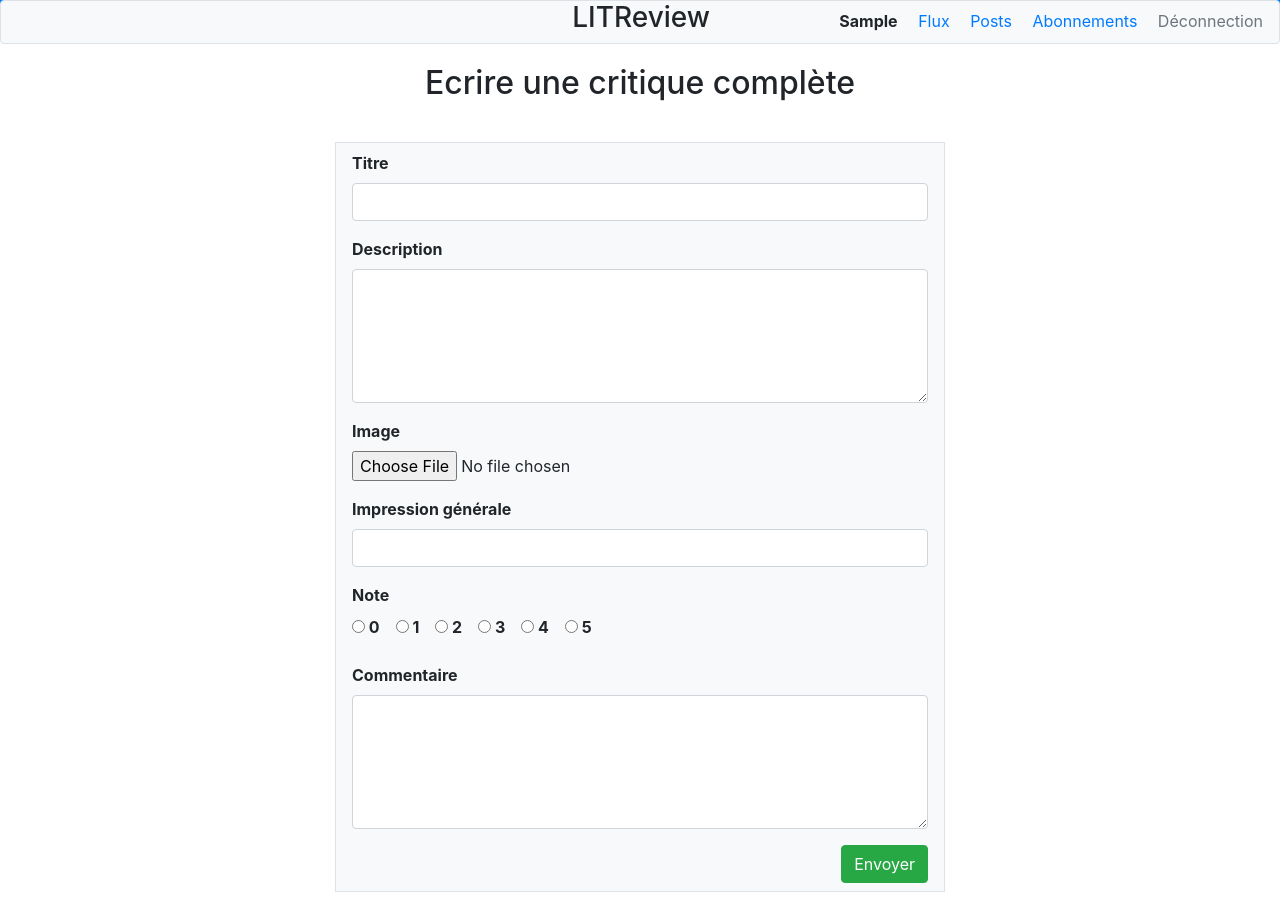
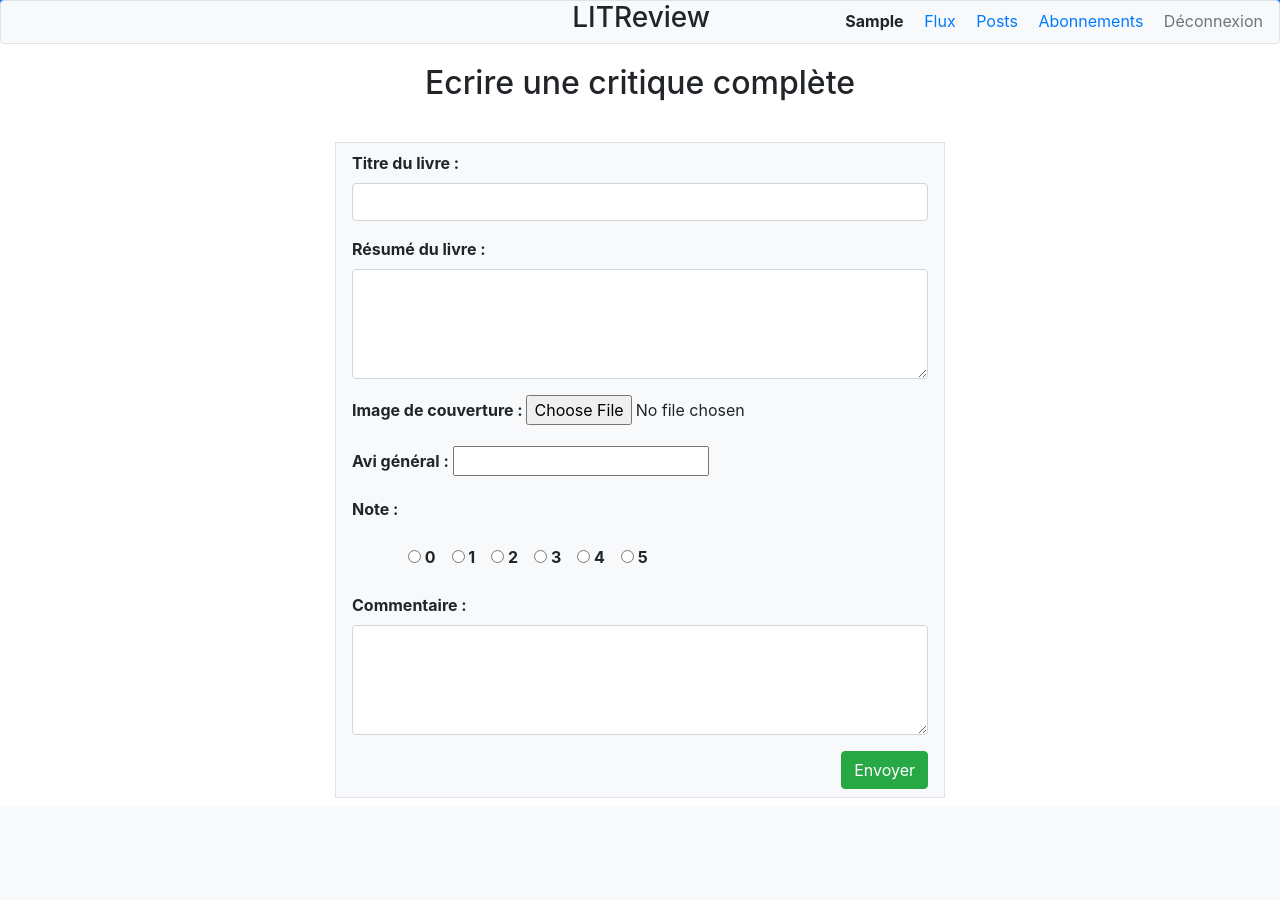
Before and after one commit to pascaline841/p9, a Django app: page /board/review/ in a window 1280 px wide. After the commit the page ends 798 px from the top, so only its background shows below. Run offline with Django 3.2, Linux system fonts and the light colour scheme; the visitor is signed in with stand-in values (Sample User, id 1); some libraries are stand-ins or nearby versions.

Commit message:
correction add comment, add review, update ticket

```diff
--- a/board/forms.py
+++ b/board/forms.py
@@ -2,10 +2,13 @@ from django import forms
 from .models import Ticket, Review
 
 class TicketForm(forms.ModelForm):
-    class Meta:
+     class Meta:
         model = Ticket
         fields = ["title", "description", "image"]
-        labels = {"title": "Titre"}
+        labels = {"title": "Titre du livre",
+                  "description":"Résumé du livre",
+                  "image":"Image de couverture",
+                }
         widgets = {"description":forms.Textarea(attrs={"rows":4})}
 
 class ReviewForm(forms.ModelForm):
@@ -22,5 +25,5 @@ class ReviewForm(forms.ModelForm):
     class Meta :
         model = Review
         fields = ["headline", "rating", "body"]
-        labels = {"headline":"Titre", "body":"Commentaire"}
+        labels = {"headline":"Avi général", "body":"Commentaire"}
         widgets = {"body":forms.Textarea(attrs={"rows":4})}
--- a/board/templates/base_board.html
+++ b/board/templates/base_board.html
@@ -22,7 +22,7 @@
                     <a class="mr-3" href="{% url 'board:flux' %}">Flux</a>
                     <a class="mr-3" href="{% url 'board:posts' %}">Posts</a>
                     <a class="mr-3" href="{% url 'follow:follow' %}">Abonnements</a>
-                    <a class="mr-3 text-muted" href="{% url 'login:logout' %}">Déconnection</a>
+                    <a class="mr-3 text-muted" href="{% url 'login:logout' %}">Déconnexion</a>
                 </div>
             </div>
         </div>
--- a/board/templates/review.html
+++ b/board/templates/review.html
@@ -8,40 +8,10 @@
 <div class="row d-flex justify-content-center py-2">
     <article class="col-lg-6">
         <div class="border rounder 3px bg-light mt-4 pl-3 pr-3 py-2">
-            <form class="font-weight-bold" method="POST" action="{% url 'board:review' %}"
-                enctype="multipart/form-data">
+            <form class="font-weight-bold" method="POST" action="{% url 'board:review' %}">
                 {% csrf_token %}
-                <div class="form-group">
-                    <label for="headline">Titre</label>
-                    <input type="text" class="form-control" id="headline" name="title">
-                </div>
-                <div class="form-group">
-                    <label for="description">Description</label>
-                    <textarea class="form-control" id="description" name="description" rows="5"></textarea>
-                </div>
-                <div class="form-group">
-                    <label for="image">Image</label><br>
-                    <input name="file" type="file" size="40" id="image">
-                </div>
-                <div class="form-group">
-                    <label for="headline">Impression générale</label>
-                    <input type="text" class="form-control" id="headline" name="headline">
-                </div>
-                <div class="form-group">
-                    <label for="rating">Note</label><br>
-                    <div class="d-flex justify-content-evenly ">
-                        {% for r in rating %}
-                        <div>
-                            <input type="radio" id="{{r}}" name="rating" value="{{ r }}" required>
-                            <label class=mr-3 for="{{r}}">{{r}}</label>
-                        </div>
-                        {% endfor %}
-                    </div>
-                </div>
-                <div class="form-group">
-                    <label for="body">Commentaire</label>
-                    <textarea class="form-control" id="body" name="body" rows="5"></textarea>
-                </div>
+                {{ form_ticket.as_p}}
+                {{form_review.as_p}}
                 <div class="text-right">
                     <input class="btn btn-success" type="submit" value="Envoyer">
                 </div>
--- a/board/templates/ticket.html
+++ b/board/templates/ticket.html
@@ -10,7 +10,7 @@
         <div class="border rounder 3px bg-light mt-4 pl-3 pr-3 py-2">
             {% if form.ticket.id %}
             <form class="font-weight-bold" method="POST"
-                action="{% url 'board:update_ticket' id_ticket=form.ticket.id %}">
+                action="{% url 'board:update_ticket' ticket_id=form.ticket.id %}">
                 {% else %}
                 <form class="font-weight-bold" method="POST" action="{% url 'board:ticket' %}">
                     {% endif %}
--- a/board/views.py
+++ b/board/views.py
@@ -5,111 +5,134 @@ from .forms import TicketForm, ReviewForm
 from .models import Ticket, Review
 from follow.models import UserFollows
 
+
 @login_required
 def display_flux(request):
     """Display tickets and review from the following accounts."""
-    users = [followed.followed_user for followed in UserFollows.objects.filter(
-        user=request.user)]
+    users = [
+        followed.followed_user
+        for followed in UserFollows.objects.filter(user=request.user)
+    ]
     users.append(request.user)
-    tickets = Ticket.objects.filter(user__in=users).exclude(user=request.user).order_by("-time_created")
+    tickets = (
+        Ticket.objects.filter(user__in=users)
+        .exclude(user=request.user)
+        .order_by("-time_created")
+    )
     return render(request, "flux.html", {"tickets": tickets})
+
 
 @login_required
 def display_posts(request):
-    """Display our tickets or reviews. """
+    """Display our tickets or reviews."""
     tickets = Ticket.objects.filter(user=request.user).order_by("-time_created")
     return render(request, "posts.html", {"tickets": tickets})
 
+
 @login_required
 def create_ticket(request):
-    """Create ticket to request a review. """
+    """Create ticket to request a review."""
     if request.method == "POST":
         form = TicketForm(request.POST)
         if form.is_valid():
-            form.save()
+            ticket = form.save(commit=False)
+            ticket.user = request.user
+            ticket.save()
             return redirect("board:posts")
     else:
         form = TicketForm()
     context = {"form": form}
     return render(request, "ticket.html", context)
 
+
 @login_required
 def delete_ticket(request, ticket_id):
-    """Delete a ticket. """
+    """Delete a ticket."""
     ticket = Ticket.objects.get(id=ticket_id)
     if request.user == ticket.user:
         ticket.delete()
     return redirect("board:posts")
 
+
 @login_required
-def update_ticket(request, ticket_id=None):
-    """Update a ticket. """
-    instance_ticket = Ticket.objects.get(pk=ticket_id if ticket_id is not None else None
-    )
+def update_ticket(request, ticket_id):
+    """Update a ticket."""
+    instance_ticket = Ticket.objects.get(id=ticket_id)
     if request.method == "POST":
         form = TicketForm(request.POST, request.FILES, instance=instance_ticket)
         if form.is_valid():
-            form.save()
+            ticket = form.save(commit=False)
+            ticket.user = request.user
+            ticket.save()
             return redirect("board:posts")
     else:
         form = TicketForm(instance=instance_ticket)
     context = {"form": form}
     return render(request, "ticket.html", context)
 
+
 @login_required
 def create_review(request):
-    """Create a ticket and its review in the same time. """
-    if request.method != "POST":
-        return render(request, "review.html", {"rating": range(6)})
-    title = request.POST.get("title")
-    description = request.POST.get("description")
-    image = request.FILES["image"] if request.FILES else None
-    ticket = Ticket(title=title, description=description,
-                    image=image, user=request.user)
-    ticket.save()
-    headline = request.POST.get("headline")
-    body = request.POST.get("body")
-    rating = request.POST.get("rating")
-    review = Review(headline=headline, body=body,
-                    rating=rating, ticket=ticket, user=request.user)
-    review.save()
-    return redirect("board:posts")
+    """Create a ticket and its review in the same time."""
+    if request.method == "POST":
+        form_ticket = TicketForm(request.POST)
+        if form_ticket.is_valid():
+            ticket = form_ticket.save(commit=False)
+            ticket.user = request.user
+            ticket.save()
+            form_review = ReviewForm(request.POST)
+            if form_review.is_valid():
+                review = form_review.save(commit=False)
+                review.ticket = ticket
+                review.user = request.user
+                review.save()
+            return redirect("board:posts")
+    else:
+        form_ticket = TicketForm()
+        form_review = ReviewForm()
+    context = {"form_ticket": form_ticket, "form_review": form_review}
+    return render(request, "review.html", context)
 
 
 @login_required
 def add_comment(request, ticket_id):
-    """Add a review to a ticket. """
-    instance_ticket = Ticket.objects.get(pk=ticket_id)
+    """Add a review to a ticket."""
+    instance_ticket = Ticket.objects.get(id=ticket_id)
     if request.method == "POST":
         form = ReviewForm(request.POST)
         if form.is_valid():
             comment = form.save(commit=False)
+            comment.user = request.user
             comment.ticket = instance_ticket
             comment.save()
-            return redirect("board:posts")
-    else :
+            return redirect("board:flux")
+    else:
         form = ReviewForm()
-    return render(request, "comment.html", {"form": form})
+    context = {"form": form, "ticket": instance_ticket}
+    return render(request, "comment.html", context)
+
 
 @login_required
 def delete_review(request, review_id):
-    """Delete a review. """
+    """Delete a review."""
     review = Review.objects.get(id=review_id)
     if request.user == review.user:
         review.delete()
     return redirect("board:posts")
 
+
 @login_required
 def update_review(request, review_id):
     """Update a review without user ticket."""
-    instance_review = Review.objects.get(pk=review_id if review_id is not None else None
-    )
+    instance_review = Review.objects.get(id=review_id)
     if request.method == "POST":
         form = ReviewForm(request.POST, request.FILES, instance=instance_review)
         if form.is_valid():
-            form.save()
-            return redirect("board:posts")
+            comment = form.save(commit=False)
+            comment.user = request.user
+            comment.save()
+            return redirect("board:flux")
     else:
         form = ReviewForm(instance=instance_review)
-    context = {"form": form}
+    context = {"form": form, "review_id": instance_review}
     return render(request, "comment.html", context)
```
Also changed, not shown: board/templates/comment.html (+5 -4 lines), board/urls.py (line endings or trailing spaces).
